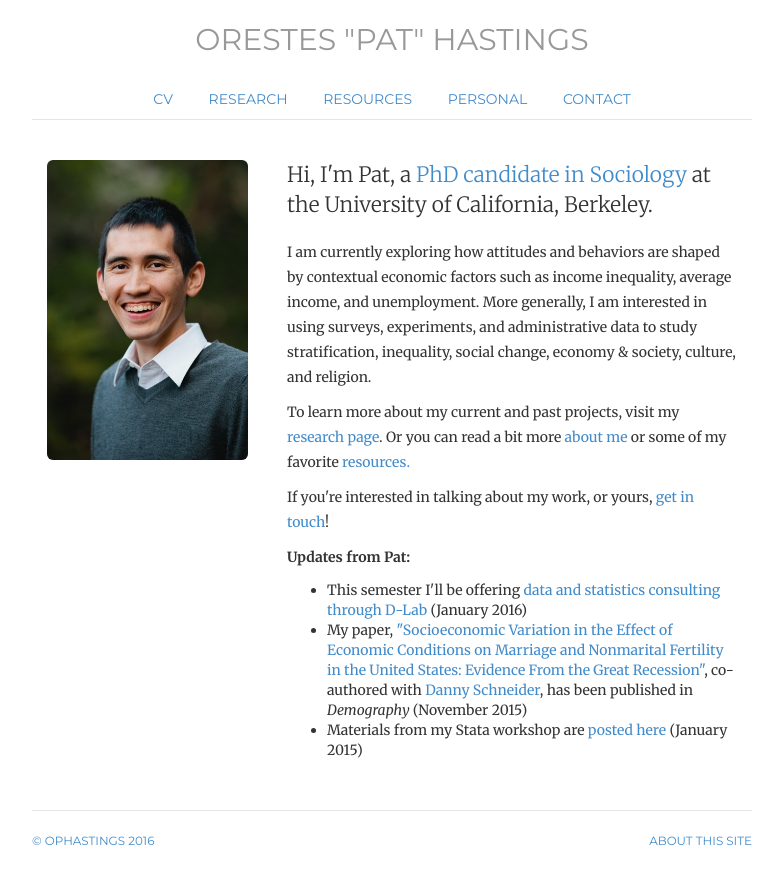
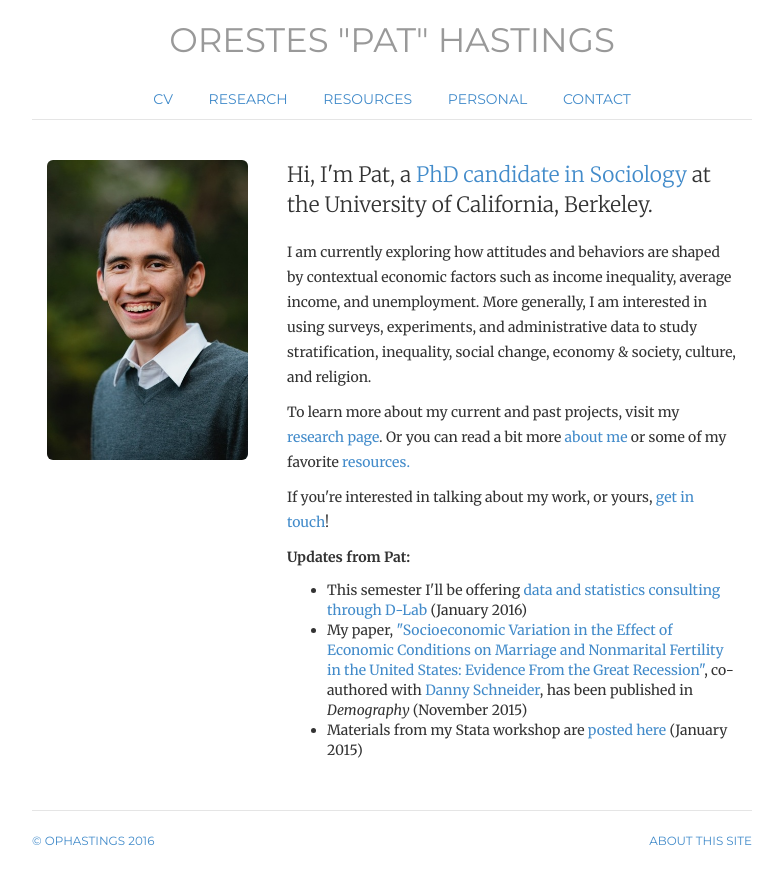
Before and after one commit to ophastings/ophastings.github.io, a Jekyll site: the page built from index.html, in a window 1280 px wide. Shown: the top 884 px of the page, without its empty margins (248-1031 px from the left). Built offline with Jekyll 4.4.1, drawn with Linux system fonts in a browser that asks for light colours; comment, search, counter and statistics services are not loaded.

Commit message:
Update style.css

```diff
--- a/css/style.css
+++ b/css/style.css
@@ -9,7 +9,7 @@
 
 /* Masthead */
 .header { font-family: 'Montserrat', Helvetica, sans-serif; text-transform: uppercase; font-weight: normal; text-align: center; }
-.header h3 { font-family: 'Montserrat', Helvetica, sans-serif; text-transform: uppercase; font-weight: normal; text-align: center; font-size: 30px;  }
+.header h3 { font-family: 'Montserrat', Helvetica, sans-serif; text-transform: uppercase; font-weight: normal; text-align: center; font-size: 34px;  }
 
 .footer { font-family: 'Montserrat', Helvetica, sans-serif; text-transform: uppercase; font-weight: normal; }
 
```
